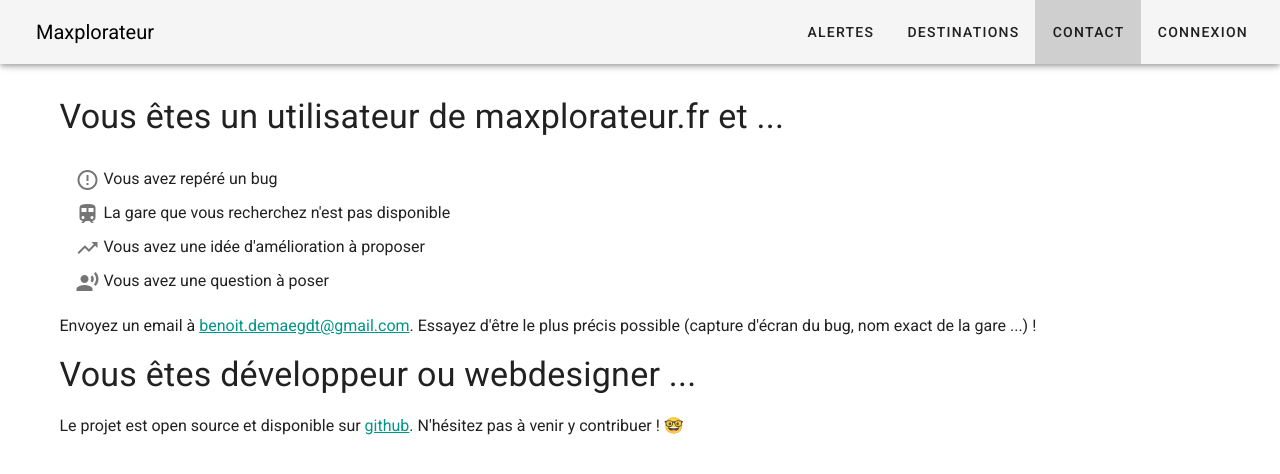
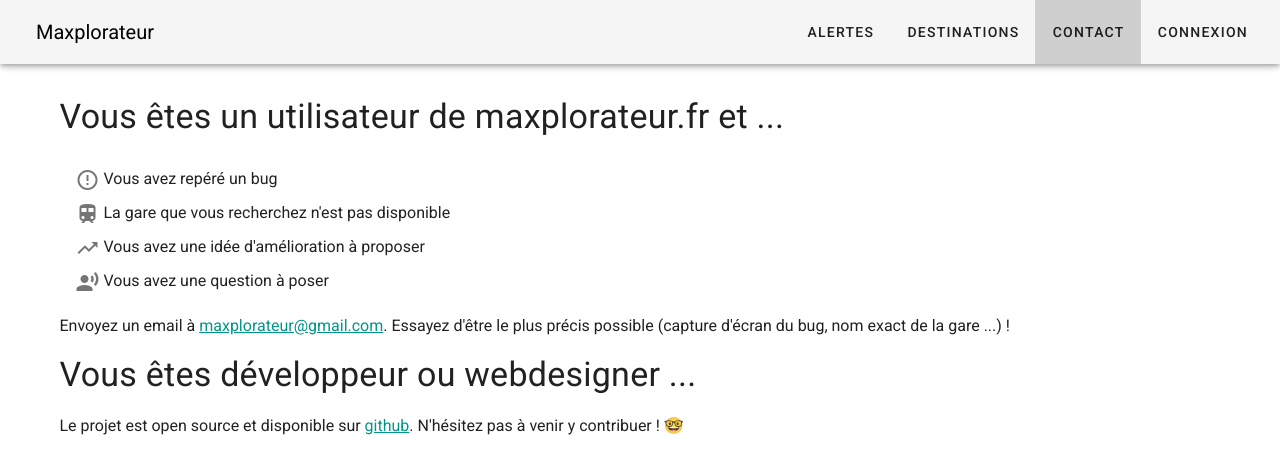
Before and after one commit to benoitdemaegdt/TGVmax, a Vue app in the folder client/: page /contact in a window 1280 px wide. Shown: the top 474 px of the page. Built offline with nearby package versions, Linux system fonts and the light colour scheme.

Commit message:
update mailto address

```diff
--- a/client/src/views/Contact.vue
+++ b/client/src/views/Contact.vue
@@ -9,7 +9,7 @@
         <v-list-item-title class='mt-2'><v-icon>record_voice_over</v-icon> Vous avez une question à poser</v-list-item-title>
       </v-list-item-content>
     </v-list-item>
-    <p class='mt-2'>Envoyez un email à <a href="mailto:maxplorateur@gmail.com">benoit.demaegdt@gmail.com</a>. Essayez d'être le plus précis possible (capture d'écran du bug, nom exact de la gare ...) !</p>
+    <p class='mt-2'>Envoyez un email à <a href="mailto:maxplorateur@gmail.com">maxplorateur@gmail.com</a>. Essayez d'être le plus précis possible (capture d'écran du bug, nom exact de la gare ...) !</p>
     <h1 class="display-1">Vous êtes développeur ou webdesigner ...</h1>
     <p class='mt-5'>Le projet est open source et disponible sur <a href='https://github.com/benoitdemaegdt/TGVmax'>github</a>. N'hésitez pas à venir y contribuer ! 🤓</p>
   </v-container>
```
